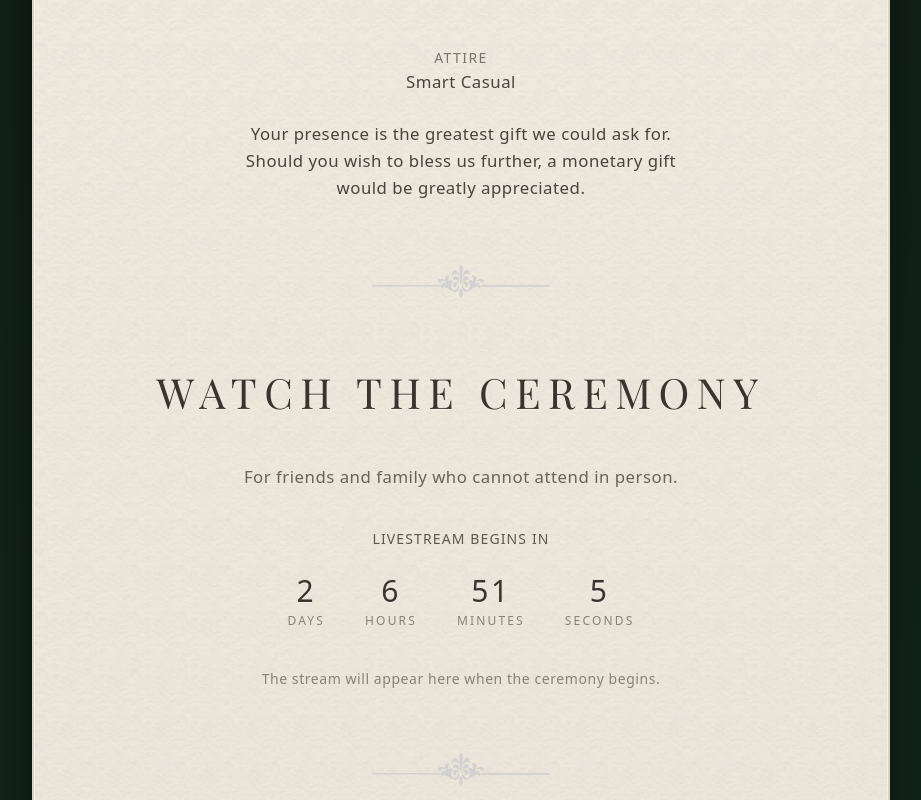
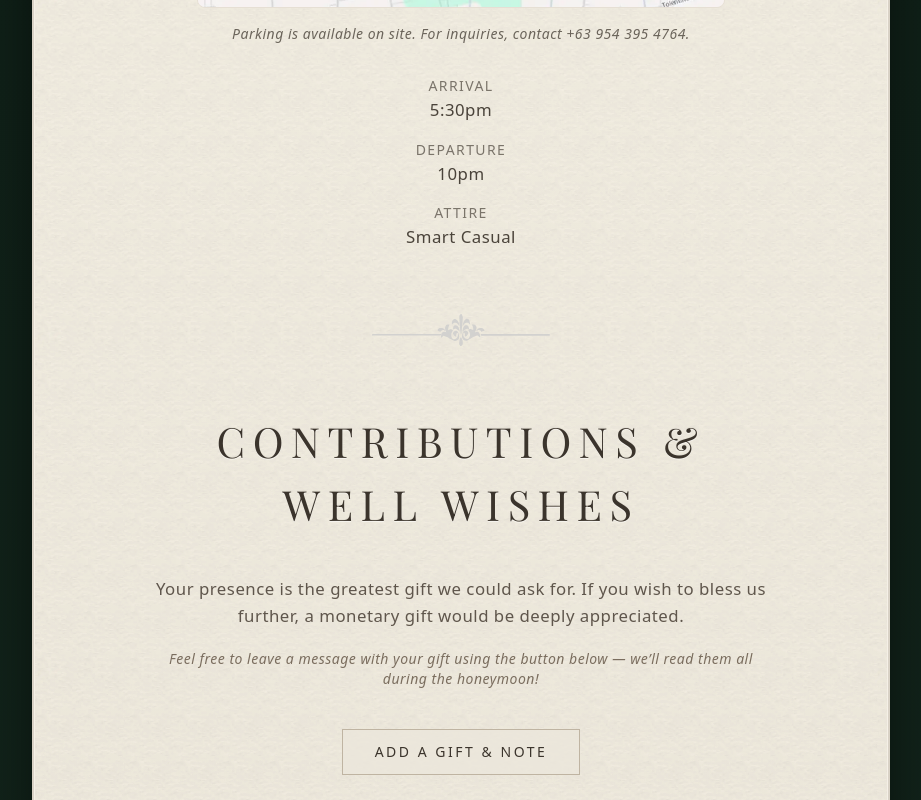
Before and after one commit to RobertLeeMorgan/wedding-site, a Next.js app: page / in a window 1280 px wide. Shown: the part 2020-2820 px from the top of the page, without its empty margins (179-1100 px from the left). Built offline with nearby package versions, Linux system fonts and the light colour scheme.

Commit message:
added gift section

```diff
--- a/src/pages/index.js
+++ b/src/pages/index.js
@@ -10,6 +10,7 @@ import StreamSection from "@/sections/StreamSection";
 import DetailsSection from "@/sections/DetailsSection";
 import Container from "@/components/Container";
 import Divider from "@/components/Divider";
+import GiftSection from "@/sections/GiftSection";
 
 export default function Home() {
   useEffect(() => {
@@ -68,6 +69,8 @@ export default function Home() {
         <Divider />
         <DetailsSection container={container} item={item} />
         <Divider />
+        <GiftSection container={container} item={item} />
+        <Divider />
         <StreamSection container={container} item={item} />
         <Divider />
         <RSVPSection container={container} item={item} />
--- a/src/sections/DetailsSection.jsx
+++ b/src/sections/DetailsSection.jsx
@@ -11,7 +11,7 @@ export default function DetailsSection({ container, item }) {
         max-w-xl
         mx-auto
         text-center
-        space-y-10
+        space-y-12
         px-6
       "
       variants={container}
@@ -45,9 +45,10 @@ export default function DetailsSection({ container, item }) {
           text-[1.05rem]
           leading-relaxed
           tracking-[0.03em]
-          space-y-5
+          space-y-8
         "
       >
+        {/* Map */}
         <a
           href="https://maps.google.com/?q=Elaia+by+Cyma+Silang+Cavite"
           target="_blank"
@@ -55,22 +56,34 @@ export default function DetailsSection({ container, item }) {
         >
           <img
             src="/location.webp"
-            className="w-full h-[150px] object-cover border border-[#e6dfd4] "
+            className="w-full h-[150px] object-cover border border-[#e6dfd4] rounded-lg"
             alt="Map location"
           />
         </a>
-        <div className="space-y-6 text-[#4a433a] leading-relaxed pt-12">
+
+        <div className="space-y-4 text-[#4a433a] leading-relaxed pt-4">
+          <p className="text-sm italic opacity-80 pb-4">
+            Parking is available on site. For inquiries, contact +63 954 395
+            4764.
+          </p>
+          <p>
+            <span className="block text-sm tracking-widest uppercase opacity-70">
+              Arrival
+            </span>
+            5:30pm
+          </p>
+          <p>
+            <span className="block text-sm tracking-widest uppercase opacity-70">
+              Departure
+            </span>
+            10pm
+          </p>
           <p>
             <span className="block text-sm tracking-widest uppercase opacity-70">
               Attire
             </span>
             Smart Casual
           </p>
-
-          <p className="max-w-md mx-auto">
-            Your presence is the greatest gift we could ask for. Should you wish
-            to bless us further, a monetary gift would be greatly appreciated.
-          </p>
         </div>
       </motion.div>
     </motion.section>
--- /dev/null
+++ b/src/sections/GiftSection.jsx
@@ -0,0 +1,87 @@
+"use client";
+
+import { motion } from "framer-motion";
+
+export default function GiftSection({ container, item }) {
+  return (
+    <motion.section
+      id="gift"
+      className="
+        relative
+        max-w-2xl
+        mx-auto
+        text-center
+        space-y-10
+        px-6
+      "
+      variants={container}
+      initial="hidden"
+      whileInView="visible"
+      viewport={{ once: true }}
+    >
+      {/* Heading */}
+      <motion.h2
+        variants={item}
+        className="
+          text-[clamp(1.8rem,4vw,2.6rem)]
+          uppercase
+          tracking-[0.18em]
+          text-[#3b342c]
+          font-light
+          heading
+        "
+        style={{
+          textShadow:
+            "0 1px 0 rgba(255,255,255,0.55), 0 -1px 0 rgba(0,0,0,0.04)",
+        }}
+      >
+        Contributions & Well Wishes
+      </motion.h2>
+
+      {/* Description */}
+      <motion.div
+        variants={container}
+        className="
+          text-[#5f564c]
+          text-[1.05rem]
+          leading-relaxed
+          tracking-[0.03em]
+          space-y-5
+        "
+      >
+        <p>
+          Your presence is the greatest gift we could ask for. If you wish
+          to bless us further, a monetary gift would be deeply appreciated.
+        </p>
+        <p className="italic text-sm text-[#7a6d5e]">
+          Feel free to leave a message with your gift using the button below — we’ll read them
+          all during the honeymoon!
+        </p>
+      </motion.div>
+
+      <motion.a
+        variants={item}
+        href="https://revolut.me/lobbamogan"
+        target="_blank"
+        rel="noopener noreferrer"
+        className="
+          inline-block
+          px-8
+          py-3
+          border
+          border-[#bfb4a2]
+          bg-[#ece6db]/80
+          text-[#3b342c]
+          uppercase
+          tracking-[0.18em]
+          text-sm
+          hover:bg-[#e6dfd4]
+          transition-colors
+          font-medium
+        "
+      >
+        Add a Gift & Note
+      </motion.a>
+    </motion.section>
+  );
+}
--- a/src/sections/RSVPSection.jsx
+++ b/src/sections/RSVPSection.jsx
@@ -142,7 +142,7 @@ export default function RSVPSection({ container, item }) {
           variants={item}
           type="submit"
           disabled={loading}
-          className="mt-2 py-3 border border-[#bfb4a2] text-[#3b342c] uppercase tracking-[0.18em] text-sm hover:bg-[#e6dfd4] transition-colors pointer-events-auto disabled:opacity-50 disabled:cursor-not-allowed"
+          className="mt-2 py-3 border border-[#bfb4a2] text-[#3b342c] uppercase tracking-[0.18em] text-sm  hover:bg-[#e6dfd4]  transition-colors  disabled:opacity-50 disabled:cursor-not-allowed"
         >
           {loading ? "Submitting..." : "Submit RSVP"}
         </motion.button>
```
